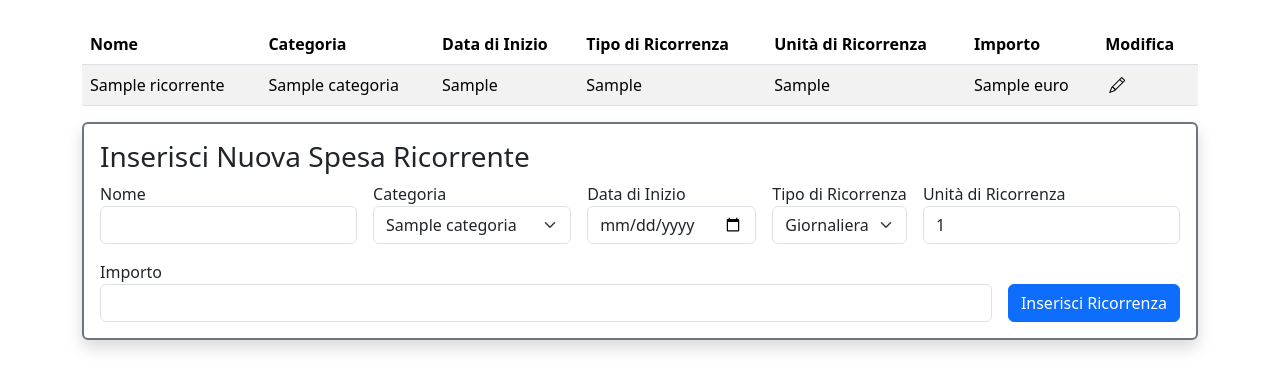
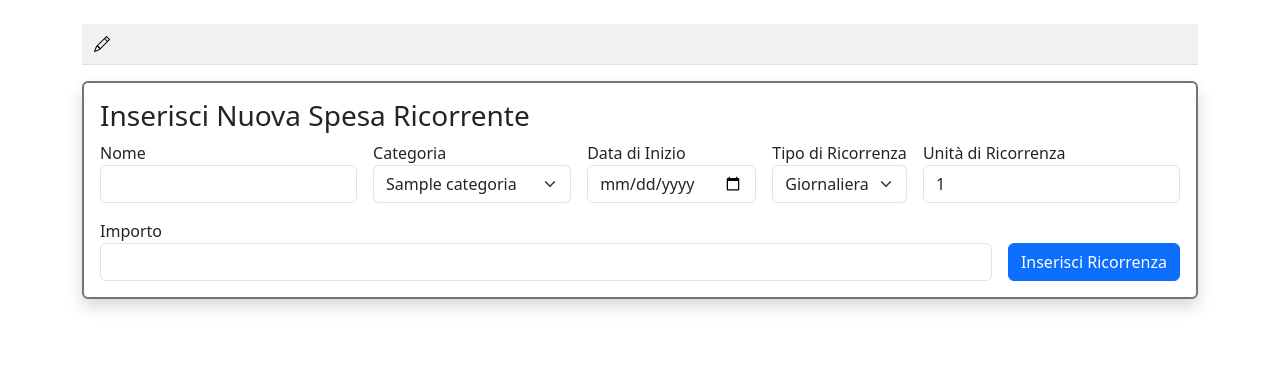
Before and after one commit to SamueleLonghin/gestore-soldini, a Flask app: template app/gestione/templates/ricorrenti/ricorrenti.html in a window 1280 px wide. Shown: the part 56-446 px from the top of the page. Run offline with Flask 3, Linux system fonts and the light colour scheme; the template is opened without the code that fills it: most values are stand-ins (such as "Sample title", 1, 10 or a date in 2020).

Commit message:
cancellazione vecchia pagina ricorrenti

```diff
--- a/app/gestione/ricorrenti.py
+++ b/app/gestione/ricorrenti.py
@@ -37,7 +37,7 @@
     }
 
     return render_template(
-        "ricorrenti2.html",
+        "ricorrenti.html",
         ricorrenti=ricorrenti,
         file_id=file_id,
         title=title,
--- a/app/gestione/templates/ricorrenti/ricorrenti.html
+++ b/app/gestione/templates/ricorrenti/ricorrenti.html
@@ -1,4 +1,6 @@
+{% import 'includes/macros.html' as macros %}
 {% extends "base.html" %}
+
 
 {% block title %}
 Gestione Spese Ricorrenti
@@ -7,81 +9,9 @@
 
 {% block content %}
 
-<div class="table-responsive">
-    <table class="table table-striped align-middle">
-        <thead>
-            <tr>
-                <th>Nome</th>
-                <th>Categoria</th>
-                <th>Data di Inizio</th>
-                <th>Tipo di Ricorrenza</th>
-                <th>Unità di Ricorrenza</th>
-                <th>Importo</th>
-                <th>Modifica</th>
-            </tr>
-        </thead>
-        <tbody>
-            {% for ricorrente in ricorrenti %}
-            <form class="" method="post" action="{{ url_for('gestione.ricorrenti.modifica', file_id=file_id) }}">
 
-                <input type="hidden" name="ricorrente_id" value="{{ ricorrente.id }}">
-                <tr>
-                    <td>
-                        {{ ricorrente.nome }}
-                        <div class="collapse mt-2 collapse-modifica-{{ ricorrente.id }}">
-                            <input type="text" class="form-control form-control-sm" name="nome"
-                                id="nome-{{ ricorrente.id }}" value="{{ ricorrente.nome }}" required>
-                        </div>
-                    </td>
-                    <td>
-                        {{ ricorrente.categoria }}
-                        <div class="collapse mt-2 collapse-modifica-{{ ricorrente.id }}">
-                            <input type="text" class="form-control form-control-sm" name="categoria"
-                                id="categoria-{{ ricorrente.id }}" value="{{ ricorrente.categoria }}" required>
-                        </div>
-                    </td>
-                    <td>{{ ricorrente.data_inizio }}
-                        <div class="collapse mt-2 collapse-modifica-{{ ricorrente.id }}">
-                            <input type="date" class="form-control form-control-sm" name="data_inizio"
-                                id="data_inizio-{{ ricorrente.id }}" value="{{ ricorrente.data_inizio_form }}" required>
-                        </div>
-                    </td>
-                    <td>{{ ricorrente.tipo_ricorrenza }}
-                        <div class="collapse mt-2 collapse-modifica-{{ ricorrente.id }}">
-                            <input type="text" class="form-control form-control-sm" name="tipo_ricorrenza"
-                                id="tipo_ricorrenza-{{ ricorrente.id }}" value="{{ ricorrente.tipo_ricorrenza }}"
-                                required>
-                        </div>
-                    </td>
-                    <td>{{ ricorrente.unita_ricorrenza }}
-                        <div class="collapse mt-2 collapse-modifica-{{ ricorrente.id }}">
-                            <input type="text" class="form-control form-control-sm" name="unita_ricorrenza"
-                                id="unita_ricorrenza-{{ ricorrente.id }}" value="{{ ricorrente.unita_ricorrenza }}"
-                                required>
-                        </div>
-                    </td>
-                    <td>{{ ricorrente.euro }}
-                        <div class="collapse mt-2 collapse-modifica-{{ ricorrente.id }}">
-                            <input type="number" step="0.01" class="form-control form-control-sm" name="euro"
-                                id="euro-{{ ricorrente.id }}" value="{{ ricorrente.euro }}" required>
-                        </div>
-                    </td>
-                    <td>
-                        <span class="ms-1" role="button" data-bs-toggle="collapse"
-                            data-bs-target=".collapse-modifica-{{ ricorrente.id }}" aria-expanded="false"
-                            aria-controls="">
-                            <i class="bi bi-pencil"></i>
-                        </span>
-                        <div class="collapse mt-2 collapse-modifica-{{ ricorrente.id }}">
-                            <input type="submit" class="form-control form-control-sm" value="Salva Modifiche">
-                        </div>
-                    </td>
-                </tr>
-            </form>
-            {% endfor %}
-        </tbody>
-    </table>
-</div>
+{{ macros.render_table(headers, rows, url_for('gestione.ricorrenti.modifica', file_id=file_id)) }}
+
 
 <div class="border border-2 border-secondary rounded p-3 mb-4 shadow">
 
```
Also changed, not shown: app/gestione/templates/ricorrenti/ricorrenti2.html (deleted, +0 -23 lines).
